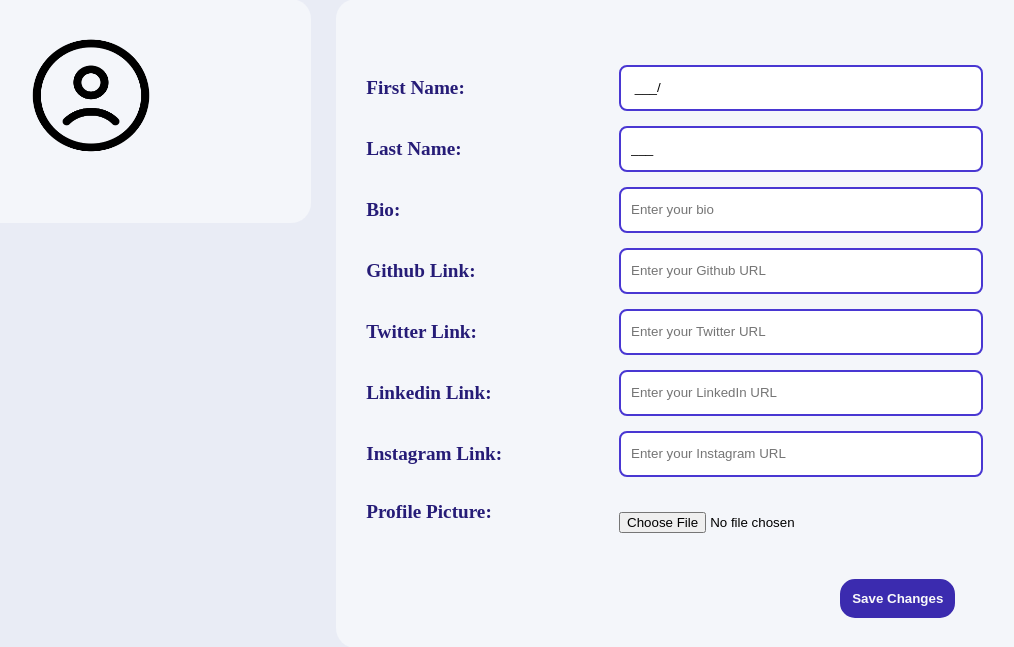
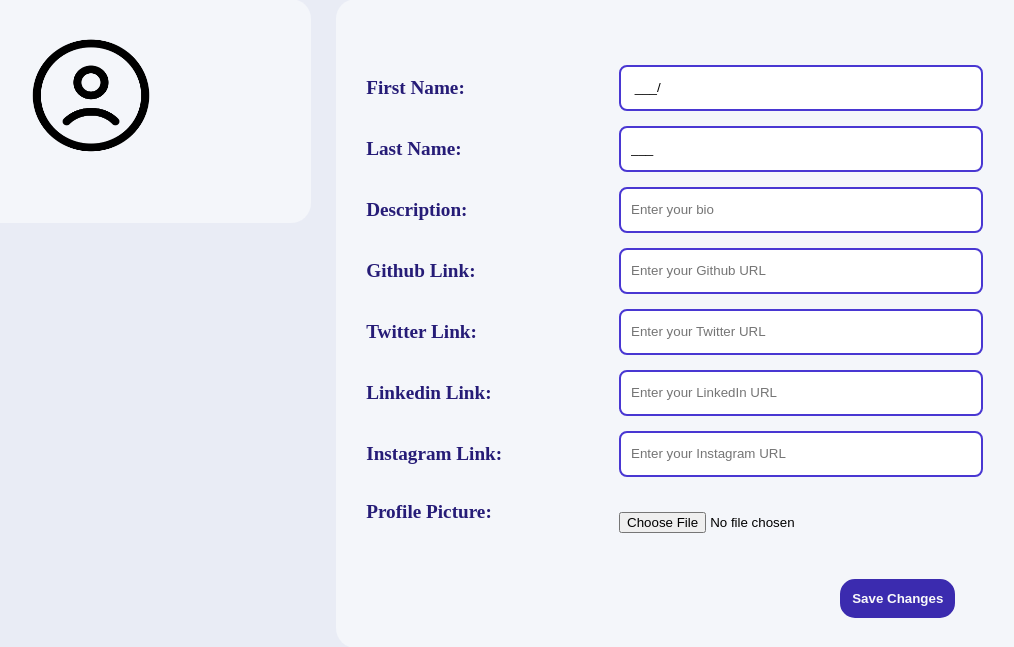
Before and after one commit to RadinRavankhah/unilearn, a Django app: template main/templates/edit_profile.html in a window 1280 px wide. Shown: the part 100-747 px from the top of the page, without its empty margins (190-1204 px from the left). Run offline with Django 5.2, Linux system fonts and the light colour scheme; the template is opened without the code that fills it: values that come from a table or form of the project are taken from there, others are empty.

Commit message:
small touches

```diff
--- a/main/templates/edit_profile.html
+++ b/main/templates/edit_profile.html
@@ -481,12 +481,11 @@
                         {{ form.last_name }}
                     </div>
                     <div class="each-info">
-                        <label class="label-style" for="bio">Bio:</label>
+                        <label class="label-style" for="description">Description:</label>
                         {{ form.bio }}
                     </div>
                     <!-- Add other fields like phone_number, address, etc. -->
                     <div class="each-info">
-                        <!-- {{ form.github.label_tag }} -->
                         <label class="label-style" for="github">Github Link:</label>
                         {{ form.github }}
                     </div>
--- a/main/templates/user_profile.html
+++ b/main/templates/user_profile.html
@@ -473,7 +473,7 @@
                     <label class="label-style">{{user.phone_number}}</label><br><br>
                 </div>
 
-                <label class="label-descript" for="descriptions" >Description:<br></label>
+                <label class="label-descript" for="descriptions">Description:<br></label>
                 <label class="label-descript">{{user.bio}}</label>
 
                 {% if user == request.user %}
```
Also changed, not shown: main/templates/home.html (+1 -24 lines), db.sqlite3.
